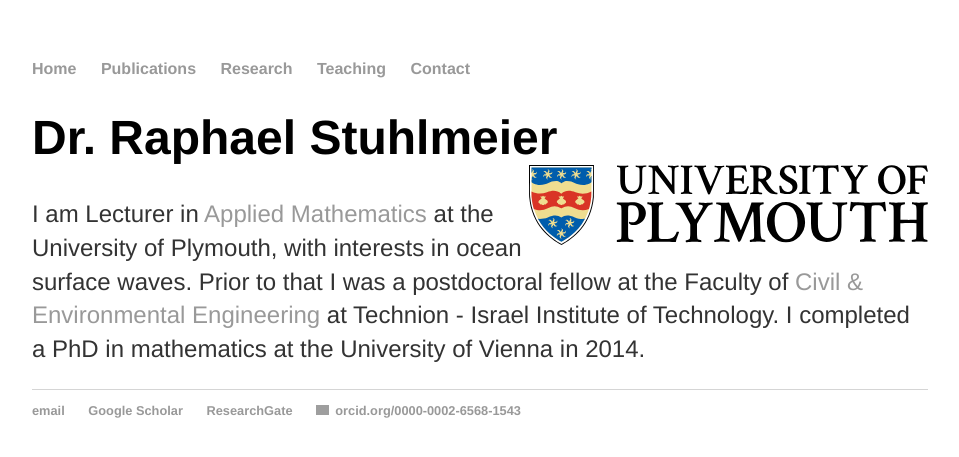
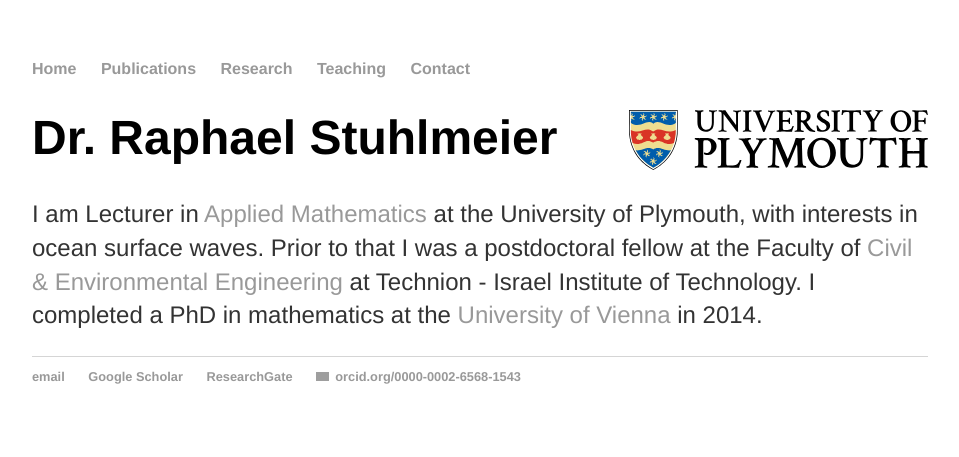
Before and after one commit to rstuhlmeier/rstuhlmeier.github.io, a Jekyll site: the page built from index.html, in a window 1280 px wide. Shown: the top 457 px of the page, without its empty margins (160-1119 px from the left). Built offline with Jekyll 4.4.1, drawn with Linux system fonts in a browser that asks for light colours; grey boxes are pictures that could not be loaded.

Commit message:
Update index.html

```diff
--- a/index.html
+++ b/index.html
@@ -3,6 +3,6 @@
 title: Raphael Stuhlmeier
 ---
 <div class="blurb">
-	<h1>Dr. Raphael Stuhlmeier <img src="logo_new.svg" alt="Plymouth Logo" style="float:right;height:80px"> </h1>
-	<p>            I am Lecturer in <a href="http://math-sciences.org/">Applied Mathematics</a> at the University of Plymouth, with interests in ocean surface waves. Prior to that I was a postdoctoral fellow at the Faculty of <a href="http://cee.technion.ac.il/">Civil & Environmental Engineering</a> at Technion - Israel Institute of Technology. I completed a PhD in mathematics at the University of Vienna in 2014.</p>
+	<h1>Dr. Raphael Stuhlmeier <img src="logo_new.svg" alt="Plymouth Logo" style="float:right;height:60px"> </h1>
+	<p>            I am Lecturer in <a href="https://www.plymouth.ac.uk/research/centre-for-mathematical-sciences">Applied Mathematics</a> at the University of Plymouth, with interests in ocean surface waves. Prior to that I was a postdoctoral fellow at the Faculty of <a href="http://cee.technion.ac.il/">Civil & Environmental Engineering</a> at Technion - Israel Institute of Technology. I completed a PhD in mathematics at the <a href="mathematik.univie.ac.at/">University of Vienna</a> in 2014.</p>
 </div><!-- /.blurb -->
```
